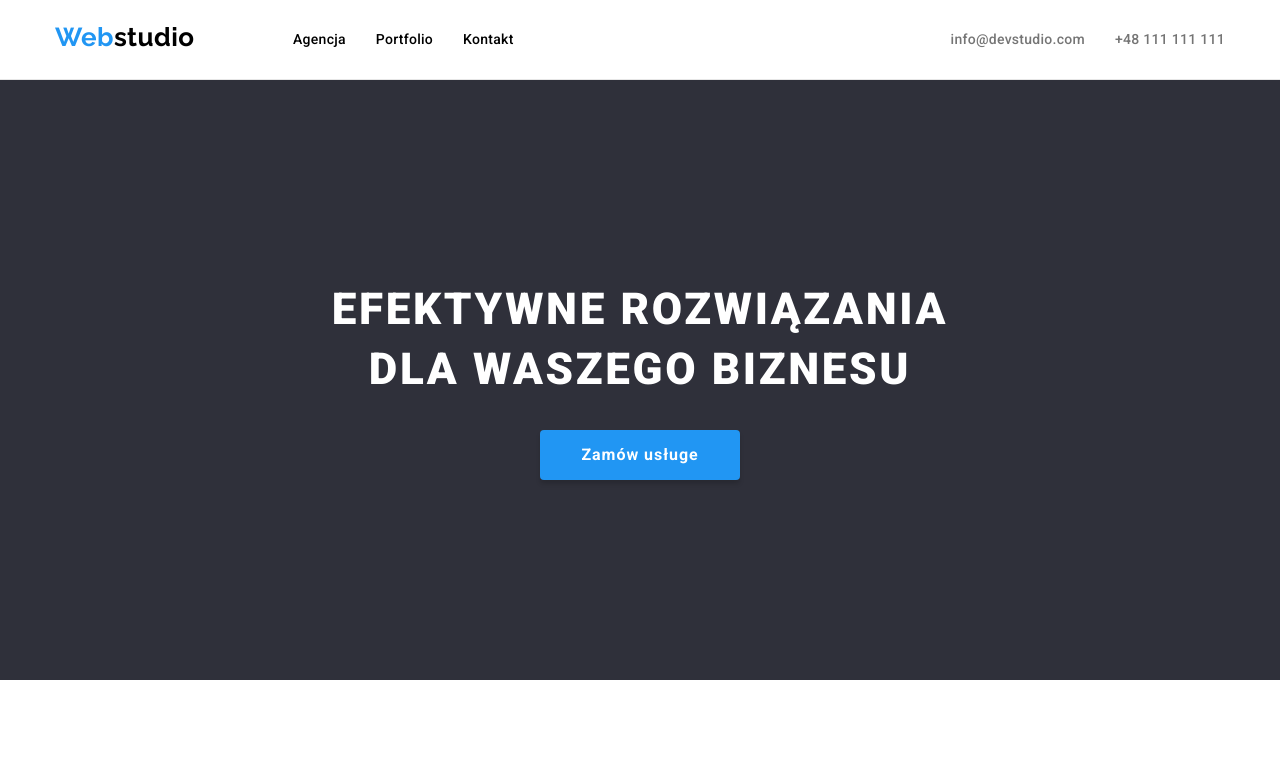
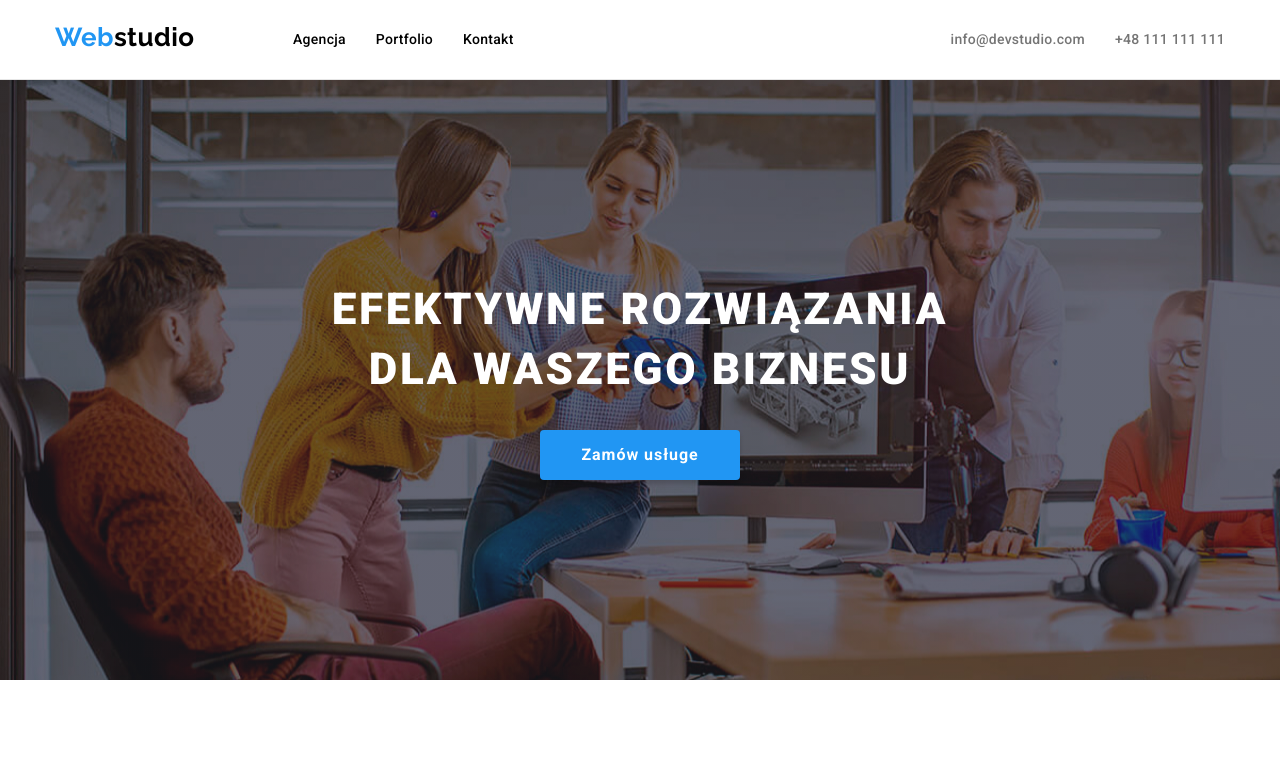
Before and after one commit to rsciupider/goit-markup-hw-04, a plain HTML site: page index.html in a window 1280 px wide. Shown: the top 771 px of the page. Drawn offline with nearby package versions, Linux system fonts and the light colour scheme.

Commit message:
-Update 17.11
-Created sprite icons.svg

```diff
--- a/css/styles.css
+++ b/css/styles.css
@@ -200,6 +200,7 @@ body {
   background-color: var(--black1-clr);
   padding-top: 200px;
   padding-bottom: 200px;
+  background-image: linear-gradient(#2F303A66, #2F303A66), url(../images/main-background.jpg);
 }
 
 .footer-container {
```
Also changed, not shown: images/icons.svg (added), images/main-background.jpg (added).
